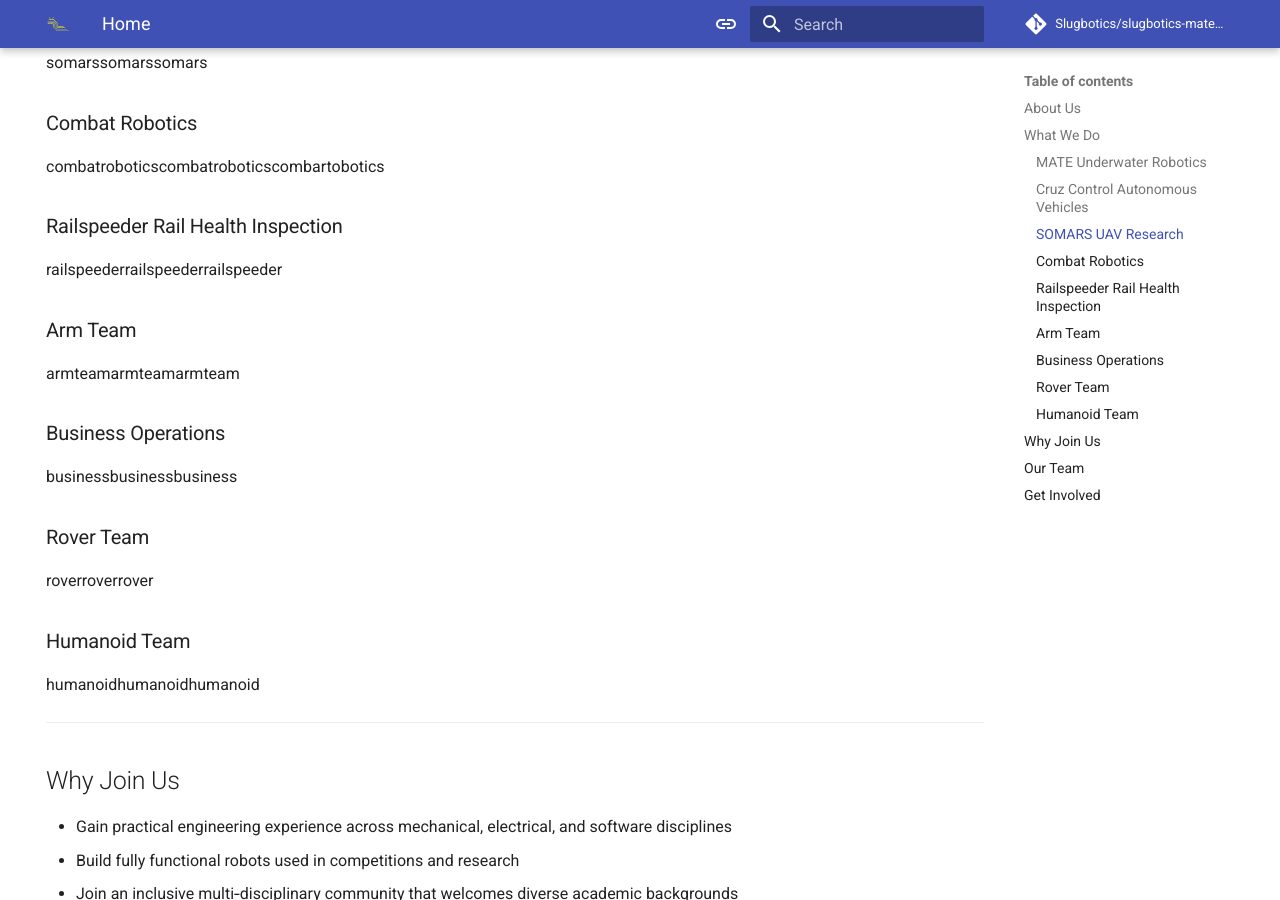
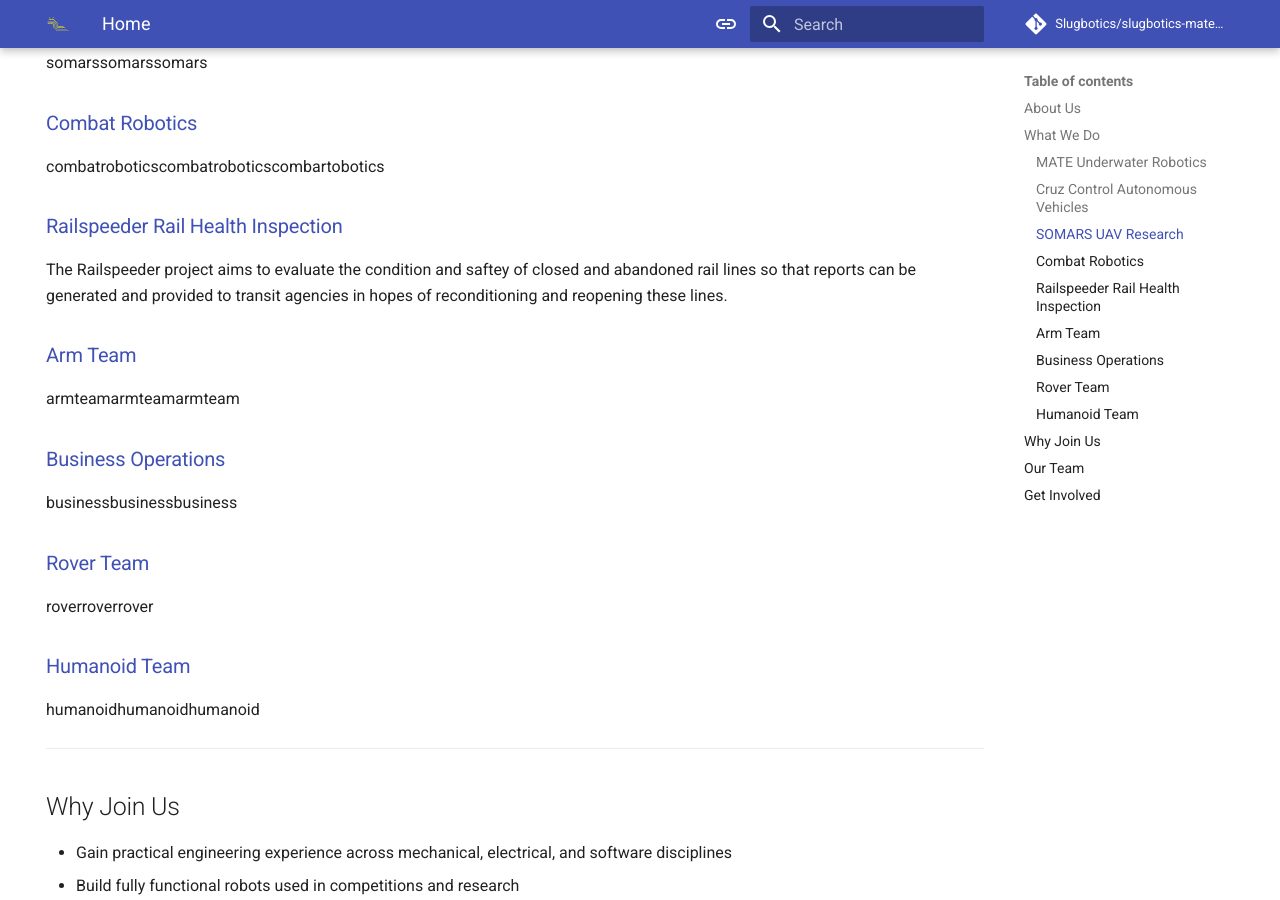
Before and after one commit to Slugbotics/slugbotics-material, an MkDocs documentation site: the page built from docs/index.md, in a window 1280 px wide and 900 px high, scrolled down 716 px. Built offline with MkDocs 1.6.1 and Material for MkDocs 9.7.7, drawn with Linux system fonts in a browser that asks for light colours; comment, search, counter and statistics services are not loaded.

Commit message:
Hyperlinked projects on main page

```diff
--- a/docs/index.md
+++ b/docs/index.md
@@ -2,64 +2,89 @@
 hide:
   - navigation
 ---
+
 # Welcome to Slugbotics
+
 Hands-On Robotics at UC Santa Cruz
 
 ---
 
 ## About Us
-Slugbotics is a student organization at UC Santa Cruz focused on introducing students to hands-on robotics engineering.
 
+Slugbotics is a student organization at UC Santa Cruz focused on introducing
+students to hands-on robotics engineering.
 
 ---
 
 ## What We Do
 
-### MATE Underwater Robotics
+### [MATE Underwater Robotics](/projects/mate)
+
 matematematemate
 
-### Cruz Control Autonomous Vehicles
+### [Cruz Control Autonomous Vehicles](/projects/cruzcontrol)
+
 cruzcontrolcruzcontrolcruzcontrol
 
-### SOMARS UAV Research
+### [SOMARS UAV Research](/projects/somars)
+
 somarssomarssomars
 
-### Combat Robotics
+### [Combat Robotics](/projects/combarrobotics)
+
 combatroboticscombatroboticscombartobotics
 
-### Railspeeder Rail Health Inspection
-railspeederrailspeederrailspeeder
+### [Railspeeder Rail Health Inspection](/projects/railspeeder)
 
-### Arm Team
+The Railspeeder project aims to evaluate the condition and saftey of closed and
+abandoned rail lines so that reports can be generated and provided to transit
+agencies in hopes of reconditioning and reopening these lines.
+
+### [Arm Team](/projects/arm)
+
 armteamarmteamarmteam
 
-### Business Operations
+### [Business Operations](/projects/business)
+
 businessbusinessbusiness
 
-### Rover Team
+### [Rover Team](/projects/rover)
+
 roverroverrover
 
-### Humanoid Team
+### [Humanoid Team](/projects/humanoid)
+
 humanoidhumanoidhumanoid
 
 ---
 
 ## Why Join Us
 
-- Gain practical engineering experience across mechanical, electrical, and software disciplines
+- Gain practical engineering experience across mechanical, electrical, and
+  software disciplines
 - Build fully functional robots used in competitions and research
-- Join an inclusive multi‑disciplinary community that welcomes diverse academic backgrounds
-- Develop skills in robotics hardware fabrication, software systems, and technical documentation
-- Engage in outreach to support and inspire STEM education in the broader community
+- Join an inclusive multi‑disciplinary community that welcomes diverse academic
+  backgrounds
+- Develop skills in robotics hardware fabrication, software systems, and
+  technical documentation
+- Engage in outreach to support and inspire STEM education in the broader
+  community
 
 ---
 
 ## Our Team
-Our team is led by student leads in areas including autonomous systems, mechanical design, electronics, controls, and programming. Notable current leaders include Neal Chokshi, Wren Sakai, Rohan Tuli, Eliot Wachtel, and many others working on various subteams such as Cruz Control, MATE, SOMARS, and combat robotics.
+
+Our team is led by student leads in areas including autonomous systems,
+mechanical design, electronics, controls, and programming. Notable current
+leaders include Neal Chokshi, Wren Sakai, Rohan Tuli, Eliot Wachtel, and many
+others working on various subteams such as Cruz Control, MATE, SOMARS, and
+combat robotics.
 
 ---
 
 ## Get Involved
+
 - Email: slugbotics@ucsc.edu
-- Interested in sponsoring? Sponsorship helps support competition builds and outreach activities
+- Interested in sponsoring? Sponsorship helps support competition builds and
+  outreach activities
 - Membership is open to all UCSC students.
```
